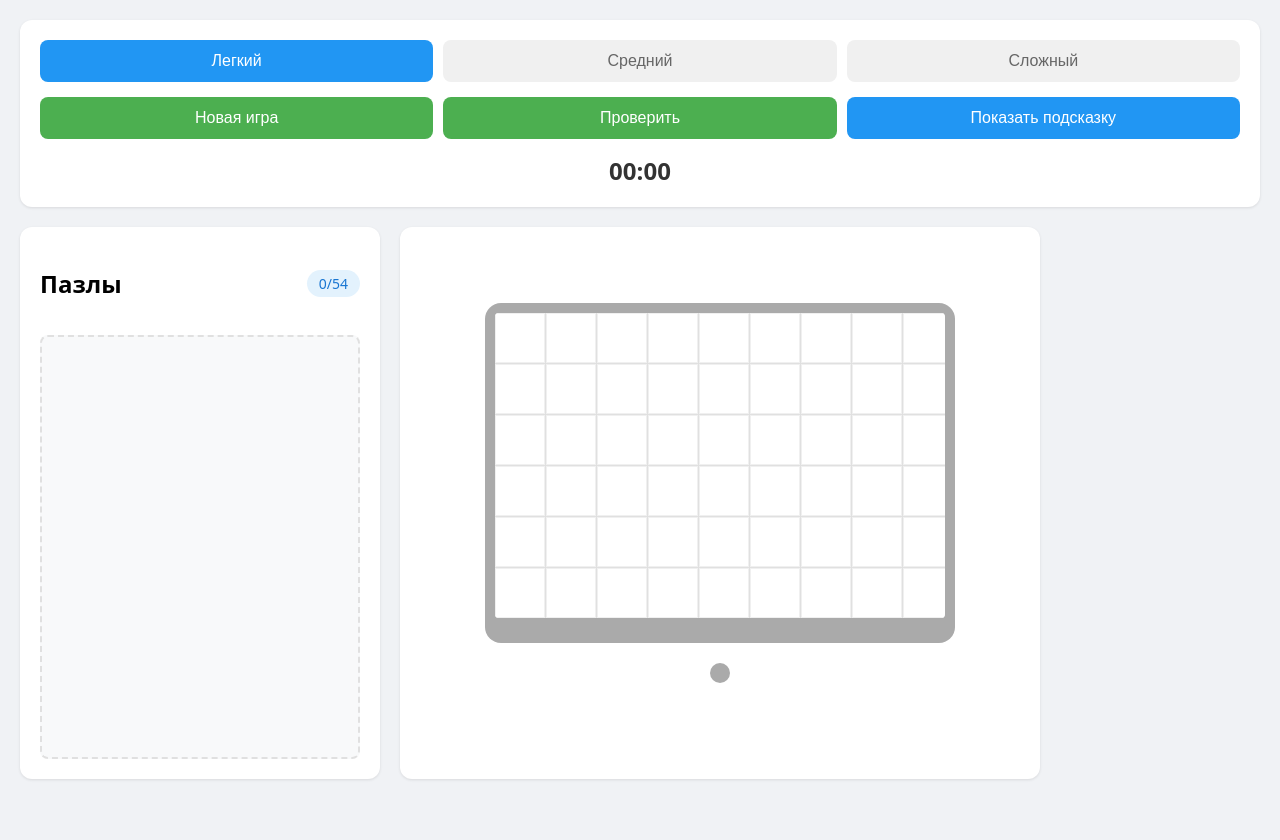
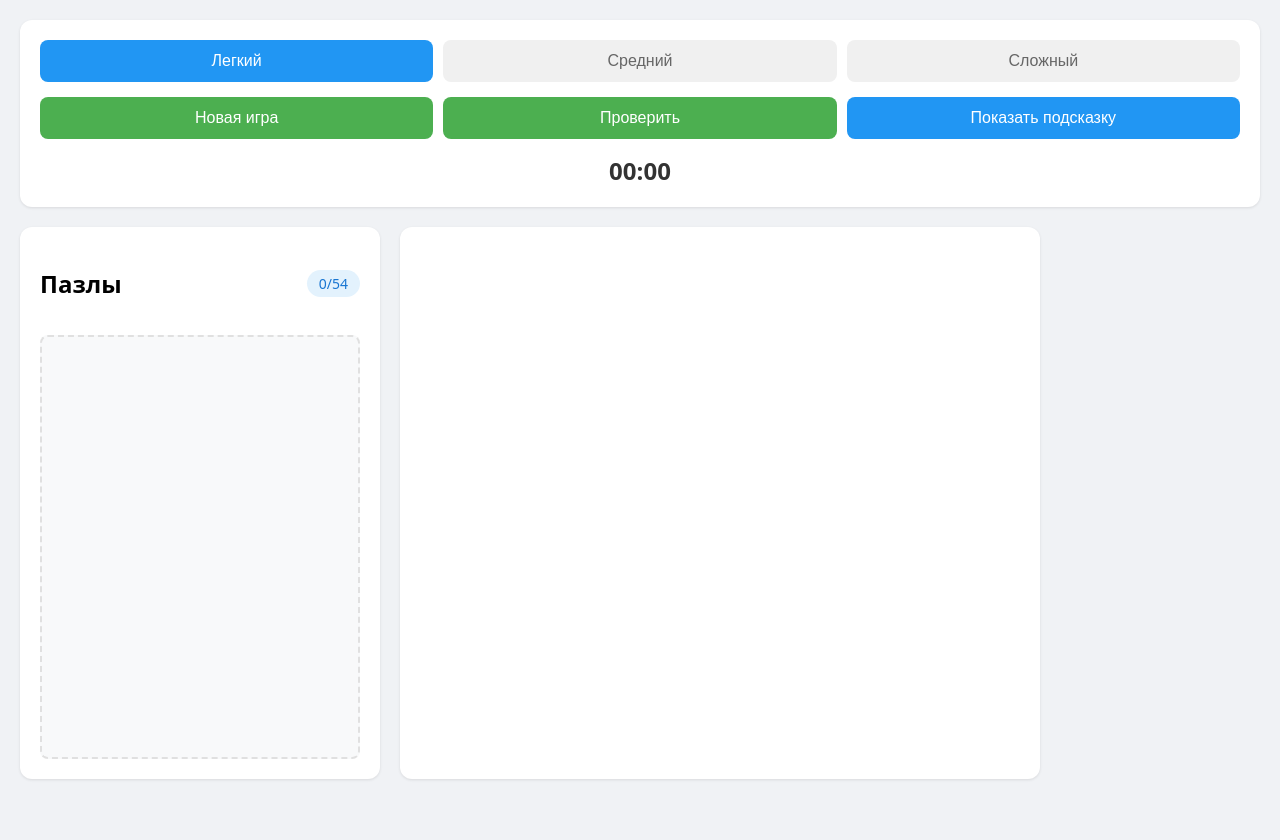
Before and after one commit to SNAcorp/shabalin, a FastAPI app: page /puzzle in a window 1280 px wide. Run offline with FastAPI, Linux system fonts and the light colour scheme.

Commit message:
Innitial Commit

```diff
--- a/app/templates/puzzle.html
+++ b/app/templates/puzzle.html
@@ -74,6 +74,7 @@
             align-items: center;
             max-width: 470px;
             margin-bottom: 20px;
+            opacity: 0;
         }
 
         #togglePreview {
```
